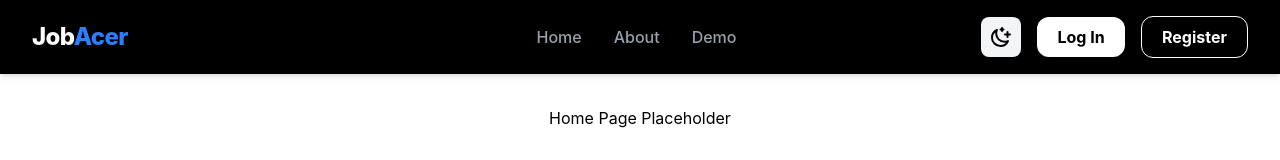
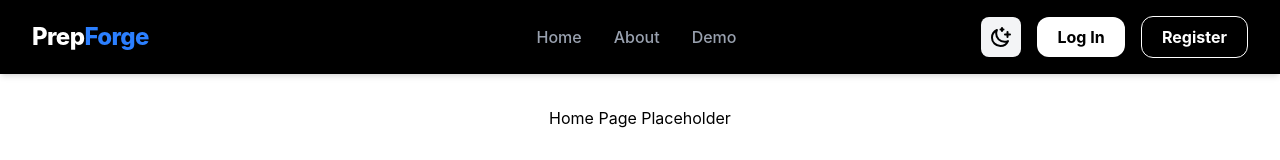
Before and after one commit to Sory-Noroc/Smart-Interview-Coach, a React (Vite) app in the folder frontend/: page / in a window 1280 px wide. Shown: the top 160 px of the page. Built offline with nearby package versions, Linux system fonts and the light colour scheme.

Commit message:
New name

```diff
--- a/frontend/src/components/NavBar/NavBar.tsx
+++ b/frontend/src/components/NavBar/NavBar.tsx
@@ -24,7 +24,7 @@ function NavBar() {
         <nav className="relative bg-black dark:bg-white text-white dark:text-black shadow-md transition-colors duration-300 z-50">
             <div className="flex flex-row items-center justify-between px-4 md:px-8 py-4">
                 <Link to="/" className="text-xl md:text-2xl font-extrabold tracking-tight cursor-pointer md:min-w-65">
-                    Job<span className="text-blue-500">Acer</span>
+                    Prep<span className="text-blue-500">Forge</span>
                 </Link>
 
                 {/* Desktop Navigation */}
@@ -37,7 +37,7 @@ function NavBar() {
                 <div className="flex flex-row items-center gap-2 md:gap-4">
                     <button
                         onClick={toggleTheme}
-                        className="p-2 rounded-lg bg-gray-100 dark:bg-gray-800 text-black dark:text-white hover:bg-gray-200 dark:hover:bg-gray-700 transition-all cursor-pointer"
+                        className="p-2 rounded-lg bg-gray-100 dark:bg-black text-black dark:text-white hover:bg-gray-200 dark:hover:bg-gray-700 transition-all cursor-pointer"
                         aria-label="Toggle Theme"
                     >
                         {theme === 'light' ? <MoonIcon /> : <SunIcon />}
```
